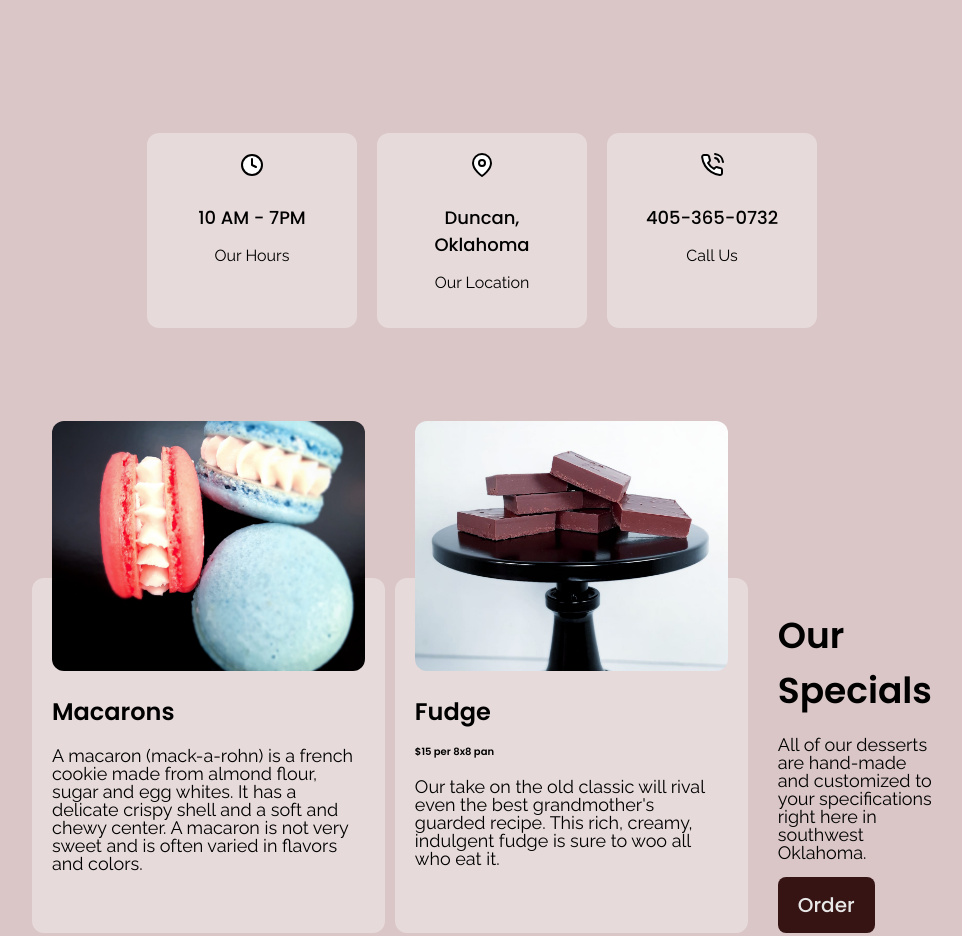
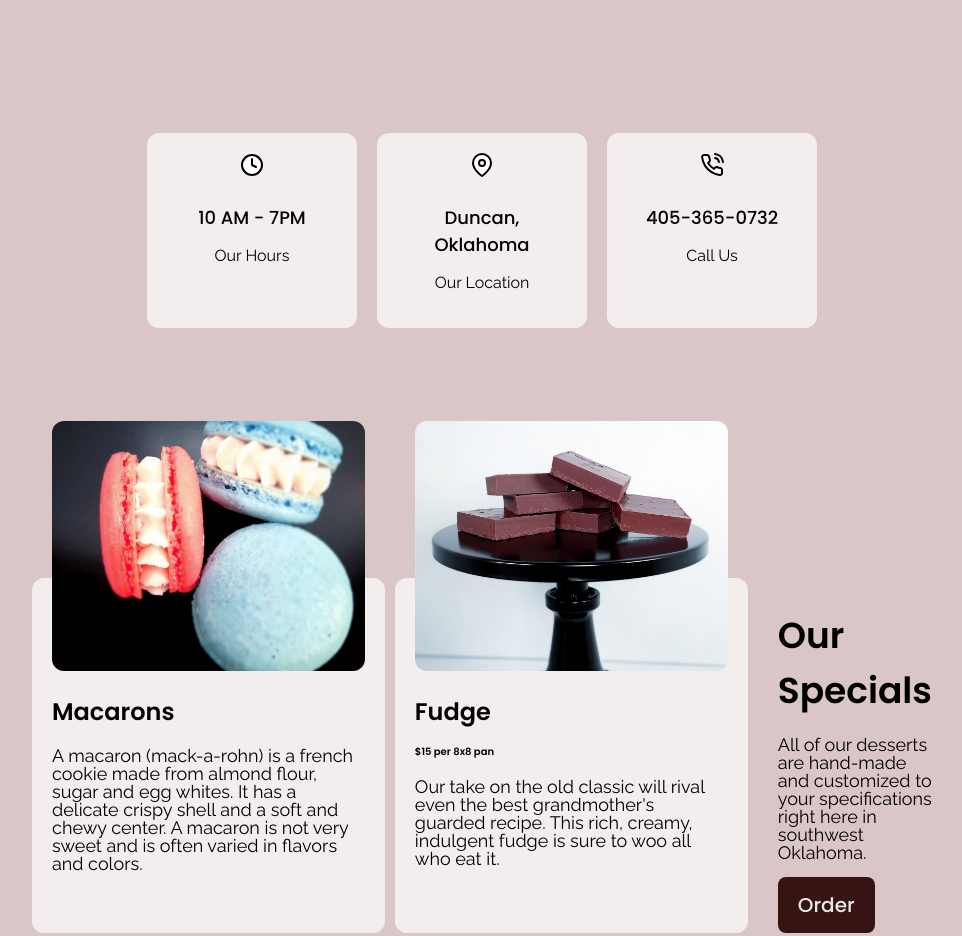
Before and after one commit to teachtotech/EverleighGrace, a plain HTML site: page index.html in a window 1280 px wide. Shown: the part 1120-2056 px from the top of the page, without its empty margins (158-1120 px from the left). Drawn offline with nearby package versions, Linux system fonts and the light colour scheme.

Commit message:
Update global.css

```diff
--- a/global.css
+++ b/global.css
@@ -9,7 +9,7 @@ html{
     --green-1: #361414;
 	--green-2: #973b44;
 	--lightGreen-2: #dac6c7;
-	--lightGreen-1: #e7dada;
+	--lightGreen-1: #f3eeed;
 	--black-1: #000000;
 	--black-2: #000000;
 	--black-3: #000000;
```
